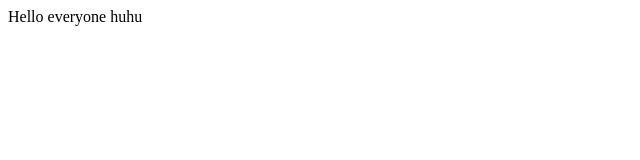
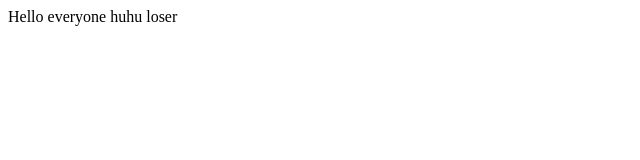
Before and after one commit to Namng1210/demo_git, a plain HTML site: page index.html in a window 1280 px wide. Shown: the full height of the page, 0-640 px from the left. Drawn offline with Linux system fonts and the light colour scheme.

Commit message:
Update index.html

```diff
--- a/index.html
+++ b/index.html
@@ -1 +1 @@
-<div>Hello everyone huhu</div>
+<div>Hello everyone huhu loser</div>
```
